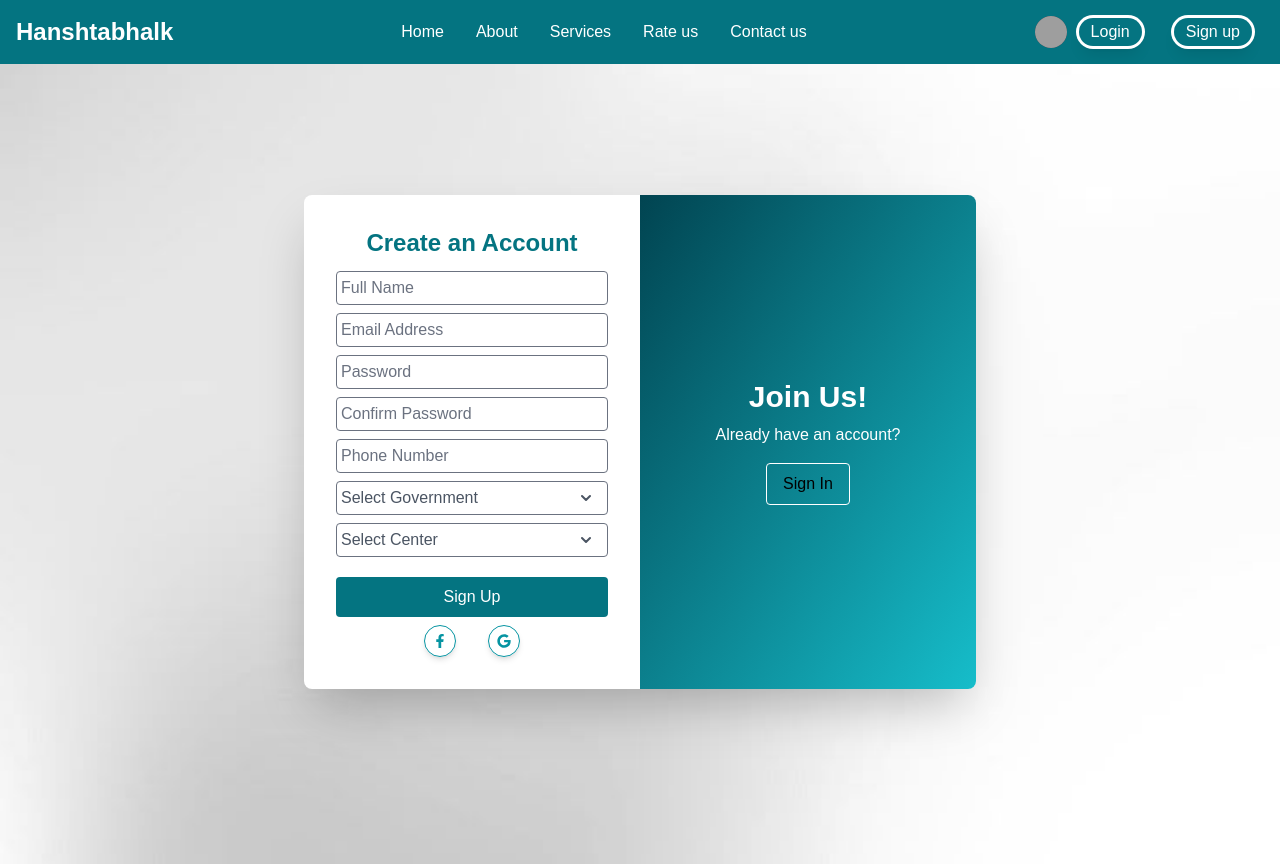
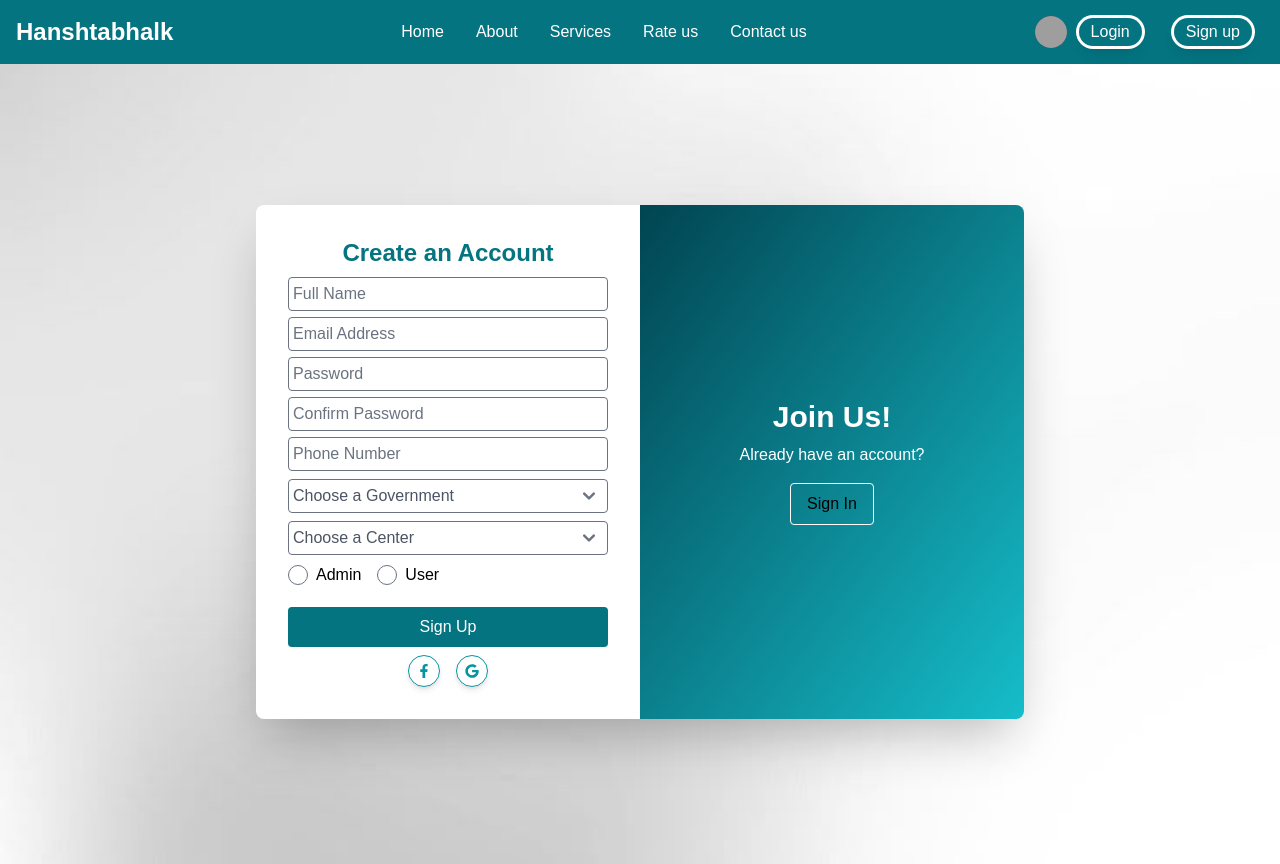
Before and after one commit to AyaaEbaid/graduationProj, a React (Vite) app: page /register in a window 1280 px wide. Built offline with nearby package versions, Linux system fonts and the light colour scheme; grey boxes are pictures that could not be loaded; a web font is replaced by a local one.

Commit message:
registerchanges

```diff
--- a/src/components/Register/Register.jsx
+++ b/src/components/Register/Register.jsx
@@ -1,119 +1,64 @@
-import React, { useEffect, useState } from "react";
+import React, { useEffect } from "react";
+import * as Yup from "yup";
 import { FaFacebookF, FaGoogle } from "react-icons/fa";
-import style from './Register.module.css'
-import ooo2 from "./../../assets/ooo  2.png";
-import ooo from "./../../assets/ooo.png";
-import logo from "./../../assets/white_logo.png";
-import p2 from './../../assets/p2.png'
-import bg from './../../assets/bg1.jpg'
-import bg2 from './../../assets/bg2.jpg'
-import bg3 from './../../assets/bg3.jpg'
-import bg4 from './../../assets/bg4.jpg'
-import {motion,AnimatePresence} from 'framer-motion'
 import { Link } from "react-router-dom";
+import { useFormik } from "formik";
+import { motion } from "framer-motion";
+import bg2 from "./../../assets/bg2.jpg"; // استيراد الصورة
+
 export default function Register() {
-  const [openDropdown, setOpenDropdown] = useState(null);
-  const governorates = ["القاهرة", "الإسكندرية", "الجيزة"];
-  const centers = ["المعادي", "مدينة نصر", "الزمالك"];
+  let mySchema = Yup.object({
+    name: Yup.string()
+      .required("Name is Required")
+      .min(3, "يجب ألا يكون أقل من 3 أحرف")
+      .max(10, "يجب ألا يزيد عن 10 أحرف"),
+    email: Yup.string().required("email is required").email("not valid"),
+    password: Yup.string()
+      .required("password is required")
+      .matches(
+        /^(?=.[a-z])(?=.[A-Z])(?=.\d)(?=.[@$!%?&])[A-Za-z\d@$!%?&]{8,}$/,
+        "password must contain at least 8 characters, one uppercase, one lowercase, one number, and one special character"
+      ),
+    repassword: Yup.string()
+      .required("confirm password is required")
+      .oneOf([Yup.ref("password")], "كلمات المرور غير متطابقة"),
+    phone: Yup.string()
+      .required("رقم الهاتف مطلوب")
+      .matches(/^(?:\+20|0)1[0125]\d{8}$/, "رقم الهاتف غير صحيح"),
+    government: Yup.string().required("اختر حكومة"),
+    center: Yup.string().required("اختر مركزًا"),
+    admin: Yup.string().required("اختر نوع الحساب"),
+  });
 
+  let formik = useFormik({
+    initialValues: {
+      name: "",
+      email: "",
+      password: "",
+      repassword: "",
+      phone: "",
+      government: "",
+      center: "",
+      admin: "",
+    },
+    validationSchema: mySchema,
+    onSubmit: (values) => {
+      console.log("Form submitted:", values);
+    },
+  });
 
-
-
-
-      useEffect(() => {
-
-              document.body.style.overflow = "hidden";
-
-              return () => {
-                document.body.style.overflow = "auto";
-              };
-            }, []);
+  // useEffect(() => {
+  //   document.body.style.overflow = "hidden";
+  //   return () => {
+  //     document.body.style.overflow = "auto";
+  //   };
+  // }, []);
 
   return (
-    <>
-
-
-{/*
-     <div className="relative overflow-hidden flex justify-center items-center w-full h-screen ">
-          <div className="h-[80vh]">
-          <div >
-              <img
-                src={ooo2}
-                alt="backgrond1"
-                className="absolute top-0 end-0 w-64 h-64 md:w-80 md:h-80 lg:w-96 lg:h-96 xl:w-[500px] xl:h-[500px]"
-              />
-              <img
-                src={p2}
-                alt="backgrond2"
-                className="absolute bottom-0 start-0 w-64 h-64 md:w-80 md:h-80 lg:w-96 lg:h-96 xl:w-[500px] xl:h-[500px] rounded-lg"
-              />
-            </div>
-          </div>
-            <div className="w-2/3  h-[450px] flex gap-8   bg-white shadow-lg shadow-gray-500/50 drop-shadow-[6px_6px_10px_rgba(0,0,0,0.3)]">
-              <div className="w-[40%] flex ">
-
-                <img src={ooo} alt="Background3" className="w-full h-full " />
-
-
-                <img
-                  src={logo}
-                  alt="Overlay"
-                  className="absolute top-40 w-20 md:w-48 z-10 right-0 opacity-80"
-                />
-              </div>
-              <div className="w-1/2">
-             <div className="  mx-auto  me-3 ">
-             <h1 className=" text-center py-3">أنشىء حساب جديد</h1>
-            <form action="">
-            <div className="w-full">
-
-               <input type="name" name="name"  id="name" className=" w-full shadow-md border-t-1 border-gray-200 text-gray-900 text-sm rounded-lg focus:ring-[#018A80 ] focus:border-[#018A80] block  p-2.5 dark:bg-gray-700 dark:border-gray-600 dark:placeholder-gray-400 dark:text-white dark:focus:ring-[#018A80] dark:focus:border-[#018A80]" placeholder=" اسم المستخدم" required />
-           </div>
-           <div className="w-full">
-
-              <input type="text" name="phone"  id="phone" className=" w-full mt-2 shadow-md border-t-1 border-gray-200 text-gray-900 text-sm rounded-lg focus:ring-[#018A80 ] focus:border-[#018A80] block  p-2.5 dark:bg-gray-700 dark:border-gray-600 dark:placeholder-gray-400 dark:text-white dark:focus:ring-[#018A80] dark:focus:border-[#018A80]" placeholder=" رقم الهاتف" required />
-          </div>
-          <div className="w-full">
-
-              <input type="email" name="email"  id="email" className=" w-full mt-2 shadow-md border-t-1 border-gray-200 text-gray-900 text-sm rounded-lg focus:ring-[#018A80 ] focus:border-[#018A80] block  p-2.5 dark:bg-gray-700 dark:border-gray-600 dark:placeholder-gray-400 dark:text-white dark:focus:ring-[#018A80] dark:focus:border-[#018A80]" placeholder=" البريد الالكتروني" required />
-          </div>
-
-          <div className="w-full">
-
-              <input type="password" name="password"  id="password" className=" w-full mt-2 shadow-md border-t-1 border-gray-200 text-gray-900 text-sm rounded-lg focus:ring-[#018A80 ] focus:border-[#018A80] block  p-2.5 dark:bg-gray-700 dark:border-gray-600 dark:placeholder-gray-400 dark:text-white dark:focus:ring-[#018A80] dark:focus:border-[#018A80]" placeholder="كلمه المرور" required />
-          </div>
-          <div className="w-full">
-
-              <input type="password" name="repassword"  id="repassword" className=" w-full mt-2 shadow-md border-t-1 border-gray-200 text-gray-900 text-sm rounded-lg focus:ring-[#018A80 ] focus:border-[#018A80] block  p-2.5 dark:bg-gray-700 dark:border-gray-600 dark:placeholder-gray-400 dark:text-white dark:focus:ring-[#018A80] dark:focus:border-[#018A80]" placeholder="تاكيد كلمه المرور" required />
-          </div>
-
-            </form>
-
-            <div className="flex items-center py-3 justify-center ">
-          <div className="w-20 h-[2px] bg-gray-300"></div>
-          <span className="px-3 text-gray-600 text-lg font-semibold translate-y-[-2px]">أو</span>
-          <div className="w-20 h-[2px] bg-gray-300"></div>
-        </div>
-        <div className="flex flex-nowrap justify-center pb-3 gap-10 ">
-
-      <div className="bg-white shadow-lg rounded-full p-2 flex items-center justify-center w-12 h-12 sm:w-14 sm:h-14 md:w-16 md:h-16">
-        <FaFacebook className="text-blue-500 text-xl sm:text-2xl md:text-3xl" />
-      </div>
-
-      <div className="bg-white shadow-lg rounded-full p-3 flex items-center justify-center w-12 h-12 sm:w-14 sm:h-14 md:w-16 md:h-16">
-        <FcGoogle className="w-6 h-6 sm:w-8 sm:h-8 md:w-10 md:h-10" />
-      </div>
-    </div>
-
-             </div>
-            </div>
-            </div>
-          </div> */}
-
     <div
-  className="flex h-screen items-center justify-center"
+      className="flex h-screen  items-center justify-center"
       style={{
-    backgroundImage: `url(${bg2})`,
+        backgroundImage:` url(${bg2})`, // استخدام المتغير المستورد مباشرة
         backgroundSize: "cover",
         backgroundPosition: "center",
         backgroundRepeat: "no-repeat",
@@ -124,105 +69,171 @@ export default function Register() {
         animate={{ opacity: 1, x: 0 }}
         exit={{ opacity: 0, x: 50 }}
         transition={{ duration: 0.5 }}
-    className="w-full max-w-2xl mb-11 flex flex-col md:flex-row bg-white shadow-2xl rounded-lg overflow-hidden"
+        className="w-full max-w-3xl   mb-3 mt-2 flex  flex-col md:flex-row bg-white shadow-2xl rounded-lg overflow-hidden"
       >
-    {/* Registration Form */}
+        {/* باقي الكود بتاعك زي ما هو */}
         <motion.div
           initial={{ x: -50, opacity: 0 }}
           animate={{ x: 0, opacity: 1 }}
           transition={{ duration: 0.5 }}
           className="order-2 md:order-1 w-full md:w-1/2 p-8"
         >
-      <h2 className="text-2xl font-bold text-teal-600 text-center">Create an Account</h2>
+          <h2 className="text-2xl font-bold text-teal-600 text-center">
+            Create an Account
+          </h2>
 
-      <form className="mt-3">
+          <form className="mt-2" onSubmit={formik.handleSubmit}>
+            <div className="mb-1.5">
               <input
                 type="text"
+                name="name"
+                onChange={formik.handleChange}
+                value={formik.values.name}
                 placeholder="Full Name"
-          className="w-full p-1 mb-2 border rounded outline-none transition-transform duration-200 focus:scale-105 focus:border-teal-600"
+                className="w-full p-1 border rounded outline-none transition-transform duration-200 focus:scale-105 focus:border-teal-600"
               />
+              {formik.touched.name && formik.errors.name ? (
+                <div className="text-red-600 text-sm">{formik.errors.name}</div>
+              ) : null}
+            </div>
+
+            <div className="mb-1.5">
               <input
                 type="email"
+                name="email"
+                onChange={formik.handleChange}
+                value={formik.values.email}
+                autoComplete="username"
                 placeholder="Email Address"
-          className="w-full p-1 mb-2 border rounded outline-none transition-transform duration-200 focus:scale-105 focus:border-teal-600"
+                className="w-full p-1 border rounded outline-none transition-transform duration-200 focus:scale-105 focus:border-teal-600"
               />
+              {formik.touched.email && formik.errors.email ? (
+                <div className="text-red-600 text-sm">{formik.errors.email}</div>
+              ) : null}
+            </div>
+
+            <div className="mb-1.5">
               <input
                 type="password"
+                name="password"
+                onChange={formik.handleChange}
+                value={formik.values.password}
                 placeholder="Password"
-          className="w-full p-1 mb-2 border rounded outline-none transition-transform duration-200 focus:scale-105 focus:border-teal-600"
+                autoComplete="new-password"
+                className="w-full p-1 border rounded outline-none transition-transform duration-200 focus:scale-105 focus:border-teal-600"
               />
+              {formik.touched.password && formik.errors.password ? (
+                <div className="text-red-600 text-sm">{formik.errors.password}</div>
+              ) : null}
+            </div>
+
+            <div className="mb-1.5">
               <input
                 type="password"
+                name="repassword"
+                onChange={formik.handleChange}
+                value={formik.values.repassword}
+                autoComplete="new-password"
                 placeholder="Confirm Password"
-          className="w-full p-1 mb-2 border rounded outline-none transition-transform duration-200 focus:scale-105 focus:border-teal-600"
+                className="w-full p-1 border rounded outline-none transition-transform duration-200 focus:scale-105 focus:border-teal-600"
               />
+              {formik.touched.repassword && formik.errors.repassword ? (
+                <div className="text-red-600 text-sm">{formik.errors.repassword}</div>
+              ) : null}
+            </div>
+
+            <div className="mb-2">
               <input
                 type="text"
+                name="phone"
+                onChange={formik.handleChange}
+                value={formik.values.phone}
                 placeholder="Phone Number"
-          className="w-full p-1 mb-2 border rounded outline-none transition-transform duration-200 focus:scale-105 focus:border-teal-600"
+                className="w-full p-1 border rounded outline-none transition-transform duration-200 focus:scale-105 focus:border-teal-600"
               />
-
-
-
-<button id="dropdownDefaultButton" data-dropdown-toggle="dropdown"  className="w-full flex justify-between items-center p-1 mb-2 border border-gray-500 text-gray-600 rounded outline-none transition-transform duration-200 focus:scale-105 focus:border-teal-600" type="button">Select Government <svg className="w-2.5 h-2.5 me-3" aria-hidden="true" xmlns="http://www.w3.org/2000/svg" fill="none" viewBox="0 0 10 6">
-<path stroke="currentColor" strokeLinecap="round" strokeLinejoin="round" strokeWidth="2" d="m1 1 4 4 4-4"/>
-</svg>
-</button>
-
-
-
-<div id="dropdown" className="z-10 hidden bg-white divide-y divide-gray-100 rounded-lg shadow-sm w-44 dark:bg-gray-700">
-    <ul className="py-2  text-sm text-gray-700 dark:text-gray-200" aria-labelledby="dropdownDefaultButton">
-    <li>
-        <Link to="" className="block px-4 py-2 hover:bg-teal-600 dark:hover:bg-gray-600 dark:hover:text-white">Select Government1</Link>
-      </li>
-      <li>
-        <Link to="" className="block px-4 py-2 hover:bg-teal-600 dark:hover:bg-gray-600 dark:hover:text-white">Select Government2</Link>
-      </li>
-      <li>
-        <Link to="" className="block px-4 py-2 hover:bg-teal-600 dark:hover:bg-gray-600 dark:hover:text-white">Select Government3</Link>
-      </li>
-
-    </ul>
-</div>
-{/* center */}
-
-<button id="dropdownCenterButton" data-dropdown-toggle="dropdownCenterMenu" className="w-full mb-5 flex justify-between items-center p-1  border border-gray-500 text-gray-600 rounded outline-none transition-transform duration-200 focus:scale-105 focus:border-teal-600" type="button">
-  Select Center
-  <svg className="w-2.5 h-2.5 me-3" aria-hidden="true" xmlns="http://www.w3.org/2000/svg" fill="none" viewBox="0 0 10 6">
-    <path stroke="currentColor" strokeLinecap="round" strokeLinejoin="round" strokeWidth="2" d="m1 1 4 4 4-4"/>
-  </svg>
-</button>
-
-<div id="dropdownCenterMenu" className="z-10 hidden bg-white divide-y divide-gray-100 rounded-lg shadow-sm w-44 dark:bg-gray-700">
-  <ul className="py-2 text-sm text-gray-700 dark:text-gray-200" aria-labelledby="dropdownCenterButton">
-    <li>
-      <Link to="" className="block px-4 py-2 hover:bg-teal-600 dark:hover:bg-gray-600 dark:hover:text-white">Select Center1</Link>
-    </li>
-    <li>
-      <Link to="" className="block px-4 py-2 hover:bg-teal-600 dark:hover:bg-gray-600 dark:hover:text-white">Select Center2</Link>
-    </li>
-    <li>
-      <Link to="" className="block px-4 py-2 hover:bg-teal-600 dark:hover:bg-gray-600 dark:hover:text-white">Select Center3</Link>
-    </li>
-  </ul>
+              {formik.touched.phone && formik.errors.phone ? (
+                <div className="text-red-600 text-sm">{formik.errors.phone}</div>
+              ) : null}
             </div>
 
+            <div className="mb-2">
+              <select
+                name="government"
+                onChange={formik.handleChange}
+                onBlur={formik.handleBlur}
+                value={formik.values.government}
+                className="w-full text-gray-600 p-1 border rounded outline-none transition-transform duration-200 focus:border-teal-600"
+              >
+                <option value="">Choose a Government</option>
+                <option value="Government1">Government1</option>
+                <option value="Government2">Government2</option>
+                <option value="Government3">Government3</option>
+                <option value="Government4">Government4</option>
+              </select>
+              {formik.touched.government && formik.errors.government ? (
+                <div className="text-red-600 text-sm">{formik.errors.government}</div>
+              ) : null}
+            </div>
 
+            <div className="mb-2">
+              <select
+                name="center"
+                onChange={formik.handleChange}
+                onBlur={formik.handleBlur}
+                value={formik.values.center}
+                className="w-full text-gray-600 p-1 border rounded outline-none transition-transform duration-200 focus:border-teal-600"
+              >
+                <option value="">Choose a Center</option>
+                <option value="Center1">Center1</option>
+                <option value="Center2">Center2</option>
+                <option value="Center3">Center3</option>
+                <option value="Center4">Center4</option>
+              </select>
+              {formik.touched.center && formik.errors.center ? (
+                <div className="text-red-600 text-sm">{formik.errors.center}</div>
+              ) : null}
+            </div>
 
+            <div className="flex space-x-4 mb-5 mt-1">
+              <label className="flex items-center space-x-2">
+                <input
+                  type="radio"
+                  name="admin"
+                  value="admin"
+                  onChange={formik.handleChange}
+                  checked={formik.values.admin === "admin"}
+                  className="w-5 h-5 text-teal-600"
+                />
+                <span>Admin</span>
+              </label>
+              <label className="flex items-center space-x-2">
+                <input
+                  type="radio"
+                  name="admin"
+                  value="user"
+                  onChange={formik.handleChange}
+                  checked={formik.values.admin === "user"}
+                  className="w-5 h-5 text-teal-600"
+                />
+                <span>User</span>
+              </label>
+              {formik.touched.admin && formik.errors.admin ? (
+                <div className="text-red-600 text-sm">{formik.errors.admin}</div>
+              ) : null}
+            </div>
 
+            <button
+              type="submit"
 
-        <button className="w-full bg-teal-600 text-white p-2 rounded hover:bg-teal-700">
+              className="w-full bg-teal-600 text-white p-2 rounded hover:bg-teal-700"
+            >
               Sign Up
             </button>
 
             <div className="flex justify-center items-center space-x-4 mt-2">
-          {/* Facebook Icon */}
-          <div className="w-8 h-8 flex items-center me-4 justify-center border border-teal-500 text-teal-500 rounded-full transition duration-300 ease-in-out hover:bg-teal-500 hover:text-white shadow-md cursor-pointer">
+              <div className="w-8 h-8 flex items-center justify-center border border-teal-500 text-teal-500 rounded-full transition duration-300 ease-in-out hover:bg-teal-500 hover:text-white shadow-md cursor-pointer">
                 <FaFacebookF className="text-sm" />
               </div>
-
-          {/* Google Icon */}
               <div className="w-8 h-8 flex items-center justify-center border border-teal-500 text-teal-500 rounded-full transition duration-300 ease-in-out hover:bg-teal-500 hover:text-white shadow-md cursor-pointer">
                 <FaGoogle className="text-sm" />
               </div>
@@ -230,14 +241,12 @@ export default function Register() {
           </form>
         </motion.div>
 
-    {/* Colored Section */}
-    <motion.div
-      className="order-1 md:order-2 w-full md:w-1/2 bg-gradient-to-br from-teal-900 to-teal-400 text-white p-8 flex flex-col justify-center items-center"
-    >
+        <motion.div className="order-1 md:order-2 w-full md:w-1/2 bg-gradient-to-br from-teal-900 to-teal-400 text-white p-8 flex flex-col justify-center items-center">
           <h2 className="text-3xl font-bold">Join Us!</h2>
           <p className="text-center mt-2">Already have an account?</p>
           <Link to="/login">
             <motion.button
+              type="button"
               whileHover={{ scale: 1.05 }}
               whileTap={{ scale: 0.95 }}
               className="mt-4 px-4 py-2 border border-white rounded hover:bg-white hover:text-teal-600"
@@ -248,10 +257,5 @@ export default function Register() {
         </motion.div>
       </motion.div>
     </div>
-
-
-
-
-    </>
-  )
+  );
 }
```
Lines whose indentation alone changed are shown as unchanged.
